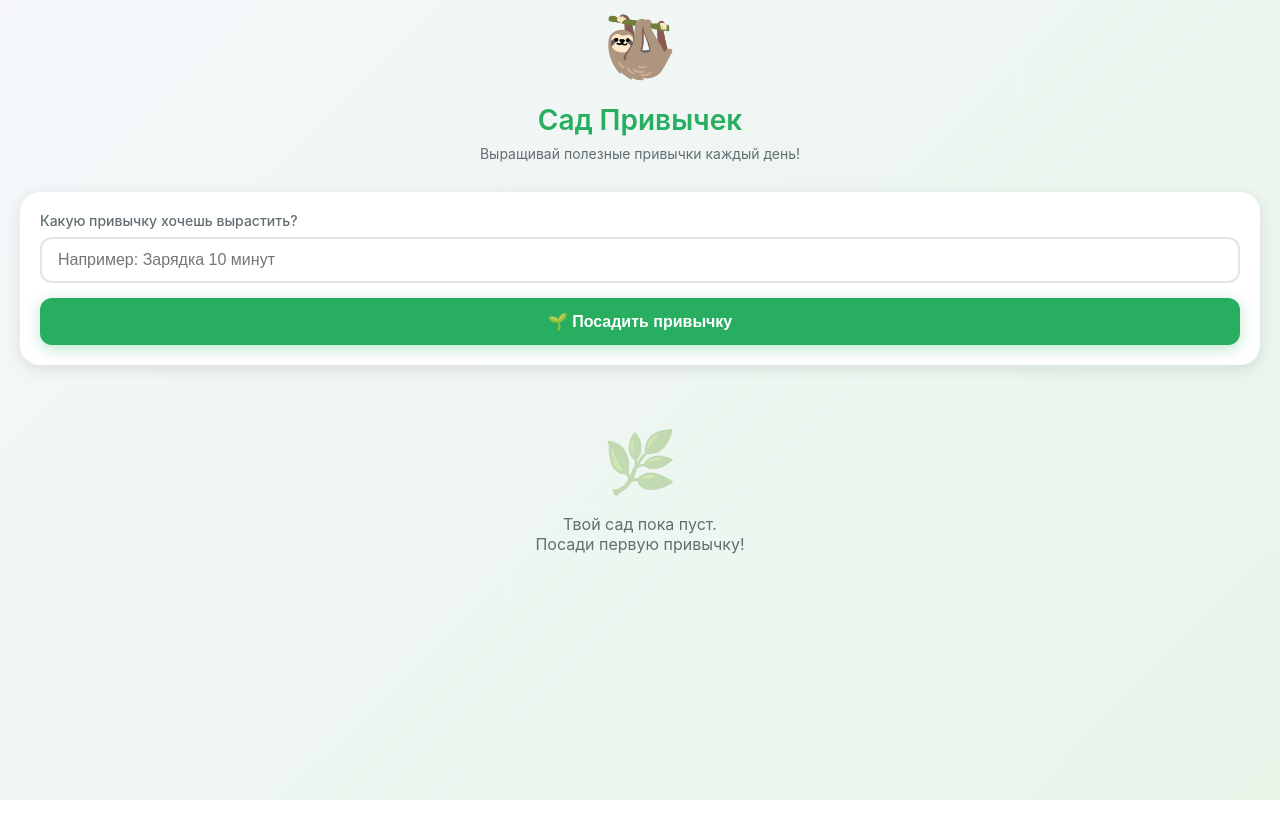
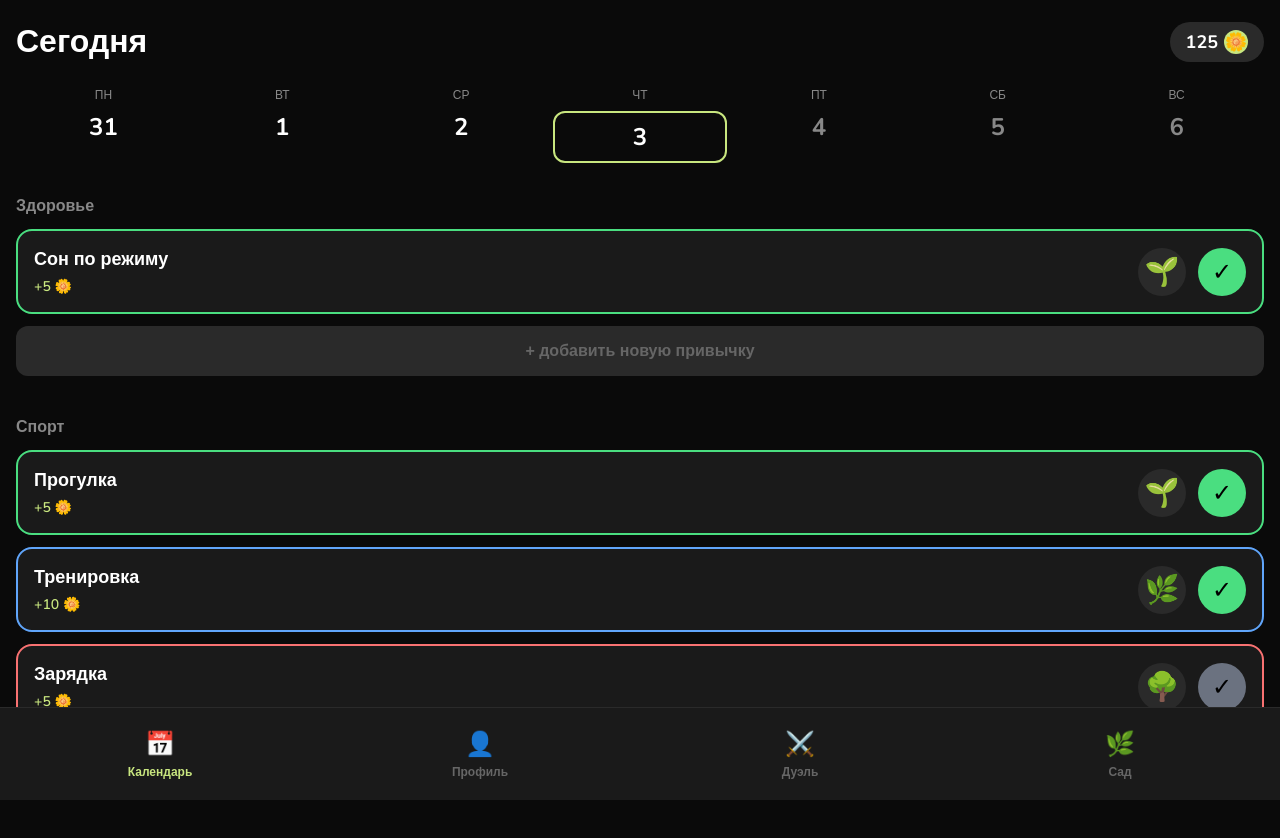
Before and after one commit to Galiya10/sprint-miniapp, a plain HTML site: page index.html in a window 1280 px wide. Before the commit the page ends 800 px from the top, so only its background shows below. Drawn offline with nearby package versions, Linux system fonts and the light colour scheme; a script that the page names is missing.

Commit message:
Update index.html

```diff
--- a/index.html
+++ b/index.html
@@ -3,8 +3,12 @@
 <head>
     <meta charset="UTF-8">
     <meta name="viewport" content="width=device-width, initial-scale=1.0">
-    <title>Сад Привычек</title>
+    <title>Спринт - Календарь</title>
     <script src="https://telegram.org/js/telegram-web-app.js"></script>
+
+    <!-- Шрифт Nunito -->
+    <link href="https://fonts.googleapis.com/css2?family=Nunito:wght@400;600;700;800&display=swap" rel="stylesheet">
+
     <style>
         * {
             margin: 0;
@@ -13,225 +17,431 @@
         }
 
         body {
-            font-family: -apple-system, BlinkMacSystemFont, 'Segoe UI', Roboto, 'Helvetica Neue', Arial, sans-serif;
-            background: linear-gradient(135deg, #f5f7fa 0%, #e8f5e9 100%);
-            color: #2d3436;
+            font-family: 'Nunito', sans-serif;
+            background: #0a0a0a;
+            color: #ffffff;
             min-height: 100vh;
-            padding: 20px;
+            padding: 20px 16px 80px;
         }
 
+        /* Шапка */
         .header {
-            text-align: center;
-            margin-bottom: 30px;
-            animation: fadeIn 0.6s ease-in;
-        }
-
-        .logo {
-            font-size: 60px;
-            margin-bottom: 10px;
-            animation: bounce 2s ease-in-out infinite;
-        }
-
-        h1 {
-            font-size: 28px;
-            font-weight: 600;
-            color: #27ae60;
-            margin-bottom: 8px;
-        }
-
-        .subtitle {
-            font-size: 14px;
-            color: #636e72;
-        }
-
-        .add-habit {
-            background: white;
-            padding: 20px;
-            border-radius: 20px;
-            box-shadow: 0 4px 15px rgba(0, 0, 0, 0.1);
-            margin-bottom: 20px;
-            animation: fadeIn 0.8s ease-in;
-        }
-
-        .input-group {
-            margin-bottom: 15px;
-        }
-
-        label {
-            display: block;
-            font-size: 14px;
-            color: #636e72;
-            margin-bottom: 8px;
-            font-weight: 500;
-        }
-
-        input {
-            width: 100%;
-            padding: 12px 16px;
-            border: 2px solid #dfe6e9;
-            border-radius: 12px;
-            font-size: 16px;
-            transition: border 0.3s;
-        }
-
-        input:focus {
-            outline: none;
-            border-color: #27ae60;
-        }
-
-        .btn {
-            width: 100%;
-            background: #27ae60;
-            color: white;
-            border: none;
-            padding: 14px;
-            font-size: 16px;
-            font-weight: 600;
-            border-radius: 12px;
-            cursor: pointer;
-            box-shadow: 0 4px 15px rgba(39, 174, 96, 0.3);
-            transition: all 0.3s;
-        }
-
-        .btn:hover {
-            background: #229954;
-            transform: translateY(-2px);
-            box-shadow: 0 6px 20px rgba(39, 174, 96, 0.4);
-        }
-
-        .btn:active {
-            transform: translateY(0);
-        }
-
-        .habits-list {
-            animation: fadeIn 1s ease-in;
-        }
-
-        .habit-card {
-            background: white;
-            padding: 16px;
-            border-radius: 16px;
-            box-shadow: 0 2px 10px rgba(0, 0, 0, 0.08);
-            margin-bottom: 12px;
-            animation: slideIn 0.4s ease-out;
-        }
-
-        .habit-header {
             display: flex;
             justify-content: space-between;
             align-items: center;
+            margin-bottom: 24px;
+        }
+
+        .header h1 {
+            font-size: 32px;
+            font-weight: 800;
+        }
+
+        .balance {
+            background: #2a2a2a;
+            padding: 8px 16px;
+            border-radius: 20px;
+            display: flex;
+            align-items: center;
+            gap: 6px;
+            font-size: 18px;
+            font-weight: 700;
+        }
+
+        .flower-icon {
+            width: 24px;
+            height: 24px;
+            background: #c8e67f;
+            border-radius: 50%;
+            display: flex;
+            align-items: center;
+            justify-content: center;
+        }
+
+        /* Календарь */
+        .calendar {
+            display: flex;
+            justify-content: space-between;
+            margin-bottom: 32px;
+            gap: 4px;
+        }
+
+        .calendar-day {
+            flex: 1;
+            text-align: center;
+        }
+
+        .day-label {
+            font-size: 12px;
+            color: #888888;
+            margin-bottom: 8px;
+            text-transform: uppercase;
+        }
+
+        .day-number {
+            font-size: 24px;
+            font-weight: 700;
+            color: #888888;
+        }
+
+        .calendar-day.past .day-number {
+            color: #ffffff;
+        }
+
+        .calendar-day.today {
+            position: relative;
+        }
+
+        .calendar-day.today .day-number {
+            color: #ffffff;
+            background: transparent;
+            border: 2px solid #c8e67f;
+            border-radius: 12px;
+            padding: 8px 12px;
+        }
+
+        /* Раздел (категория) */
+        .category {
+            margin-bottom: 24px;
+        }
+
+        .category-title {
+            font-size: 16px;
+            color: #888888;
             margin-bottom: 12px;
+            font-weight: 600;
+        }
+
+        /* Карточка привычки */
+        .habit-card {
+            background: #1a1a1a;
+            border-radius: 16px;
+            padding: 16px;
+            margin-bottom: 12px;
+            display: flex;
+            justify-content: space-between;
+            align-items: center;
+            border: 2px solid;
+            position: relative;
+        }
+
+        .habit-card.green { border-color: #4ade80; }
+        .habit-card.blue { border-color: #60a5fa; }
+        .habit-card.red { border-color: #f87171; }
+        .habit-card.yellow { border-color: #fbbf24; }
+
+        .habit-info {
+            flex: 1;
         }
 
         .habit-name {
             font-size: 18px;
-            font-weight: 600;
-            color: #2d3436;
+            font-weight: 700;
+            margin-bottom: 6px;
         }
 
-        .habit-day {
+        .habit-reward {
             font-size: 14px;
-            color: #27ae60;
+            color: #c8e67f;
             font-weight: 600;
-            background: #e8f5e9;
-            padding: 4px 12px;
-            border-radius: 20px;
         }
 
-        .habit-progress {
-            width: 100%;
-            height: 8px;
-            background: #dfe6e9;
-            border-radius: 10px;
-            overflow: hidden;
-            margin-bottom: 12px;
+        .habit-actions {
+            display: flex;
+            gap: 12px;
+            align-items: center;
         }
 
-        .progress-bar {
-            height: 100%;
-            background: linear-gradient(90deg, #27ae60, #2ecc71);
-            border-radius: 10px;
-            transition: width 0.5s ease;
+        .plant-icon {
+            width: 48px;
+            height: 48px;
+            background: #2a2a2a;
+            border-radius: 50%;
+            display: flex;
+            align-items: center;
+            justify-content: center;
+            font-size: 28px;
         }
 
-        .water-btn {
-            width: 100%;
-            background: #3498db;
-            color: white;
+        .check-btn {
+            width: 48px;
+            height: 48px;
+            background: #4ade80;
             border: none;
-            padding: 10px;
-            font-size: 14px;
-            font-weight: 600;
-            border-radius: 10px;
+            border-radius: 50%;
+            display: flex;
+            align-items: center;
+            justify-content: center;
+            font-size: 24px;
             cursor: pointer;
             transition: all 0.3s;
         }
 
-        .water-btn:hover {
-            background: #2980b9;
+        .check-btn:hover {
+            transform: scale(1.1);
         }
 
-        .water-btn.watered {
-            background: #95a5a6;
+        .check-btn.completed {
+            background: #6b7280;
             cursor: not-allowed;
         }
 
-        .empty-state {
-            text-align: center;
-            padding: 40px 20px;
-            color: #636e72;
+        /* Кнопка добавления */
+        .add-habit-btn {
+            width: 100%;
+            background: #2a2a2a;
+            color: #666666;
+            border: none;
+            padding: 16px;
+            border-radius: 12px;
+            font-size: 16px;
+            font-weight: 600;
+            cursor: pointer;
+            margin-bottom: 16px;
         }
 
-        .empty-state .icon {
-            font-size: 60px;
-            margin-bottom: 16px;
-            opacity: 0.3;
+        /* Модальное окно (Спринт) */
+        .modal {
+            position: fixed;
+            top: 0;
+            left: 0;
+            width: 100%;
+            height: 100%;
+            background: rgba(0, 0, 0, 0.9);
+            display: none;
+            align-items: center;
+            justify-content: center;
+            z-index: 1000;
         }
 
-        @keyframes fadeIn {
-            from { opacity: 0; transform: translateY(20px); }
-            to { opacity: 1; transform: translateY(0); }
+        .modal.active {
+            display: flex;
         }
 
-        @keyframes bounce {
-            0%, 100% { transform: translateY(0); }
-            50% { transform: translateY(-10px); }
+        .modal-content {
+            background: #2a2a2a;
+            border-radius: 24px;
+            padding: 0;
+            max-width: 400px;
+            width: 90%;
+            position: relative;
+            overflow: hidden;
         }
 
-        @keyframes slideIn {
-            from { opacity: 0; transform: translateX(-20px); }
-            to { opacity: 1; transform: translateX(0); }
+        .modal-header {
+            background: #3a3a3a;
+            padding: 16px;
+            display: flex;
+            align-items: center;
+            gap: 12px;
+            position: relative;
+        }
+
+        .sprint-avatar {
+            width: 120px;
+            height: 120px;
+        }
+
+        .sprint-name {
+            background: #4ade80;
+            color: #000000;
+            padding: 8px 20px;
+            border-radius: 12px;
+            font-weight: 700;
+            font-size: 18px;
+        }
+
+        .close-modal {
+            position: absolute;
+            top: 16px;
+            right: 16px;
+            width: 40px;
+            height: 40px;
+            background: #4a4a4a;
+            border: none;
+            border-radius: 50%;
+            color: #c8e67f;
+            font-size: 24px;
+            cursor: pointer;
+        }
+
+        .modal-body {
+            padding: 24px;
+            text-align: center;
+        }
+
+        .modal-text {
+            font-size: 20px;
+            font-weight: 600;
+            line-height: 1.5;
+        }
+
+        /* Нижняя навигация */
+        .bottom-nav {
+            position: fixed;
+            bottom: 0;
+            left: 0;
+            width: 100%;
+            background: #1a1a1a;
+            border-top: 1px solid #2a2a2a;
+            display: flex;
+            justify-content: space-around;
+            padding: 12px 0;
+        }
+
+        .nav-item {
+            flex: 1;
+            text-align: center;
+            padding: 8px;
+            color: #666666;
+            text-decoration: none;
+            font-size: 12px;
+            font-weight: 600;
+        }
+
+        .nav-item.active {
+            color: #c8e67f;
+        }
+
+        .nav-icon {
+            font-size: 24px;
+            margin-bottom: 4px;
         }
     </style>
 </head>
 <body>
     <!-- Шапка -->
     <div class="header">
-        <div class="logo">🦥</div>
-        <h1>Сад Привычек</h1>
-        <div class="subtitle">Выращивай полезные привычки каждый день!</div>
+        <h1>Сегодня</h1>
+        <div class="balance">
+            <span id="balance">125</span>
+            <div class="flower-icon">🌼</div>
+        </div>
     </div>
 
-    <!-- Форма добавления привычки -->
-    <div class="add-habit">
-        <div class="input-group">
-            <label for="habitInput">Какую привычку хочешь вырастить?</label>
-            <input
-                type="text"
-                id="habitInput"
-                placeholder="Например: Зарядка 10 минут"
-                maxlength="50"
-            >
+    <!-- Календарь -->
+    <div class="calendar">
+        <div class="calendar-day past">
+            <div class="day-label">ПН</div>
+            <div class="day-number">31</div>
         </div>
-        <button class="btn" onclick="addHabit()">🌱 Посадить привычку</button>
+        <div class="calendar-day past">
+            <div class="day-label">ВТ</div>
+            <div class="day-number">1</div>
+        </div>
+        <div class="calendar-day past">
+            <div class="day-label">СР</div>
+            <div class="day-number">2</div>
+        </div>
+        <div class="calendar-day today">
+            <div class="day-label">ЧТ</div>
+            <div class="day-number">3</div>
+        </div>
+        <div class="calendar-day">
+            <div class="day-label">ПТ</div>
+            <div class="day-number">4</div>
+        </div>
+        <div class="calendar-day">
+            <div class="day-label">СБ</div>
+            <div class="day-number">5</div>
+        </div>
+        <div class="calendar-day">
+            <div class="day-label">ВС</div>
+            <div class="day-number">6</div>
+        </div>
     </div>
 
-    <!-- Список привычек -->
-    <div class="habits-list" id="habitsList">
-        <div class="empty-state">
-            <div class="icon">🌿</div>
-            <p>Твой сад пока пуст.<br>Посади первую привычку!</p>
+    <!-- Категория: Здоровье -->
+    <div class="category">
+        <div class="category-title">Здоровье</div>
+
+        <div class="habit-card green">
+            <div class="habit-info">
+                <div class="habit-name">Сон по режиму</div>
+                <div class="habit-reward">+5 🌼</div>
+            </div>
+            <div class="habit-actions">
+                <div class="plant-icon">🌱</div>
+                <button class="check-btn" onclick="completeHabit(this)">✓</button>
+            </div>
         </div>
+
+        <button class="add-habit-btn">+ добавить новую привычку</button>
+    </div>
+
+    <!-- Категория: Спорт -->
+    <div class="category">
+        <div class="category-title">Спорт</div>
+
+        <div class="habit-card green">
+            <div class="habit-info">
+                <div class="habit-name">Прогулка</div>
+                <div class="habit-reward">+5 🌼</div>
+            </div>
+            <div class="habit-actions">
+                <div class="plant-icon">🌱</div>
+                <button class="check-btn" onclick="completeHabit(this)">✓</button>
+            </div>
+        </div>
+
+        <div class="habit-card blue">
+            <div class="habit-info">
+                <div class="habit-name">Тренировка</div>
+                <div class="habit-reward">+10 🌼</div>
+            </div>
+            <div class="habit-actions">
+                <div class="plant-icon">🌿</div>
+                <button class="check-btn" onclick="completeHabit(this)">✓</button>
+            </div>
+        </div>
+
+        <div class="habit-card red">
+            <div class="habit-info">
+                <div class="habit-name">Зарядка</div>
+                <div class="habit-reward">+5 🌼</div>
+            </div>
+            <div class="habit-actions">
+                <div class="plant-icon">🌳</div>
+                <button class="check-btn completed">✓</button>
+            </div>
+        </div>
+
+        <button class="add-habit-btn">+ добавить новую привычку</button>
+    </div>
+
+    <!-- Модальное окно (Спринт) -->
+    <div class="modal" id="sprintModal">
+        <div class="modal-content">
+            <div class="modal-header">
+                <img src="https://i.imgur.com/placeholder-sloth.png" alt="Спринт" class="sprint-avatar" style="display:none;">
+                <div style="font-size: 80px;">🦥</div>
+                <div class="sprint-name">Спринт</div>
+                <button class="close-modal" onclick="closeModal()">✕</button>
+            </div>
+            <div class="modal-body">
+                <p class="modal-text">Ты пропустил день...</p>
+            </div>
+        </div>
+    </div>
+
+    <!-- Нижняя навигация -->
+    <div class="bottom-nav">
+        <a href="#calendar" class="nav-item active">
+            <div class="nav-icon">📅</div>
+            Календарь
+        </a>
+        <a href="#profile" class="nav-item">
+            <div class="nav-icon">👤</div>
+            Профиль
+        </a>
+        <a href="#duel" class="nav-item">
+            <div class="nav-icon">⚔️</div>
+            Дуэль
+        </a>
+        <a href="#garden" class="nav-item">
+            <div class="nav-icon">🌿</div>
+            Сад
+        </a>
     </div>
 
     <script>
@@ -239,114 +449,43 @@
         let tg = window.Telegram.WebApp;
         tg.expand();
 
-        // Получить данные из LocalStorage
-        let habits = JSON.parse(localStorage.getItem('habits')) || [];
+        // Баланс цветков
+        let balance = 125;
 
-        // Отобразить привычки при загрузке
-        renderHabits();
+        // Выполнить привычку
+        function completeHabit(btn) {
+            if (btn.classList.contains('completed')) return;
 
-        // Функция добавления привычки
-        function addHabit() {
-            const input = document.getElementById('habitInput');
-            const habitName = input.value.trim();
+            btn.classList.add('completed');
+            btn.style.background = '#6b7280';
 
-            if (habitName === '') {
-                tg.showAlert('Введи название привычки!');
-                return;
-            }
+            // Добавить цветки
+            const reward = parseInt(btn.closest('.habit-card').querySelector('.habit-reward').textContent);
+            balance += reward;
+            document.getElementById('balance').textContent = balance;
 
-            // Создать новую привычку
-            const newHabit = {
-                id: Date.now(),
-                name: habitName,
-                day: 1,
-                lastWatered: null,
-                createdAt: new Date().toISOString()
-            };
-
-            habits.push(newHabit);
-            localStorage.setItem('habits', JSON.stringify(habits));
-
-            // Очистить поле ввода
-            input.value = '';
-
-            // Обновить список
-            renderHabits();
-
-            // Уведомление
-            tg.showPopup({
-                message: `🌱 Привычка "${habitName}" посажена!`,
-                buttons: [{type: 'ok'}]
-            });
+            // Анимация
+            btn.style.transform = 'scale(1.2)';
+            setTimeout(() => {
+                btn.style.transform = 'scale(1)';
+            }, 200);
         }
 
-        // Функция отображения привычек
-        function renderHabits() {
-            const container = document.getElementById('habitsList');
-
-            if (habits.length === 0) {
-                container.innerHTML = `
-                    <div class="empty-state">
-                        <div class="icon">🌿</div>
-                        <p>Твой сад пока пуст.<br>Посади первую привычку!</p>
-                    </div>
-                `;
-                return;
-            }
-
-            container.innerHTML = habits.map(habit => {
-                const progress = (habit.day / 30) * 100;
-                const today = new Date().toDateString();
-                const lastWatered = habit.lastWatered ? new Date(habit.lastWatered).toDateString() : null;
-                const isWateredToday = lastWatered === today;
-
-                return `
-                    <div class="habit-card">
-                        <div class="habit-header">
-                            <div class="habit-name">${habit.name}</div>
-                            <div class="habit-day">День ${habit.day}/30</div>
-                        </div>
-                        <div class="habit-progress">
-                            <div class="progress-bar" style="width: ${progress}%"></div>
-                        </div>
-                        <button
-                            class="water-btn ${isWateredToday ? 'watered' : ''}"
-                            onclick="waterHabit(${habit.id})"
-                            ${isWateredToday ? 'disabled' : ''}
-                        >
-                            ${isWateredToday ? '✅ Полито сегодня' : '💧 Полить'}
-                        </button>
-                    </div>
-                `;
-            }).join('');
+        // Открыть модалку Спринта
+        function showSprintModal(message) {
+            document.querySelector('.modal-text').textContent = message;
+            document.getElementById('sprintModal').classList.add('active');
         }
 
-        // Функция полива привычки
-        function waterHabit(habitId) {
-            const habit = habits.find(h => h.id === habitId);
-            if (!habit) return;
-
-            // Обновить день и дату полива
-            habit.day += 1;
-            habit.lastWatered = new Date().toISOString();
-
-            // Проверить, достиг ли 30 дней
-            if (habit.day > 30) {
-                tg.showPopup({
-                    message: `🎉 Поздравляю! Привычка "${habit.name}" укоренилась!`,
-                    buttons: [{type: 'ok'}]
-                });
-                // Можно удалить привычку или оставить
-            }
-
-            localStorage.setItem('habits', JSON.stringify(habits));
-            renderHabits();
+        // Закрыть модалку
+        function closeModal() {
+            document.getElementById('sprintModal').classList.remove('active');
         }
 
-        // Отправить данные в бота (для будущей интеграции с БД)
-        function sendDataToBot() {
-            tg.sendData(JSON.stringify({habits: habits}));
-        }
+        // Пример: показать Спринта через 5 секунд (для теста)
+        // setTimeout(() => {
+        //     showSprintModal('Эй! Твои растения вянут! 🌱 Полей их скорее!');
+        // }, 5000);
     </script>
 </body>
 </html>
```
